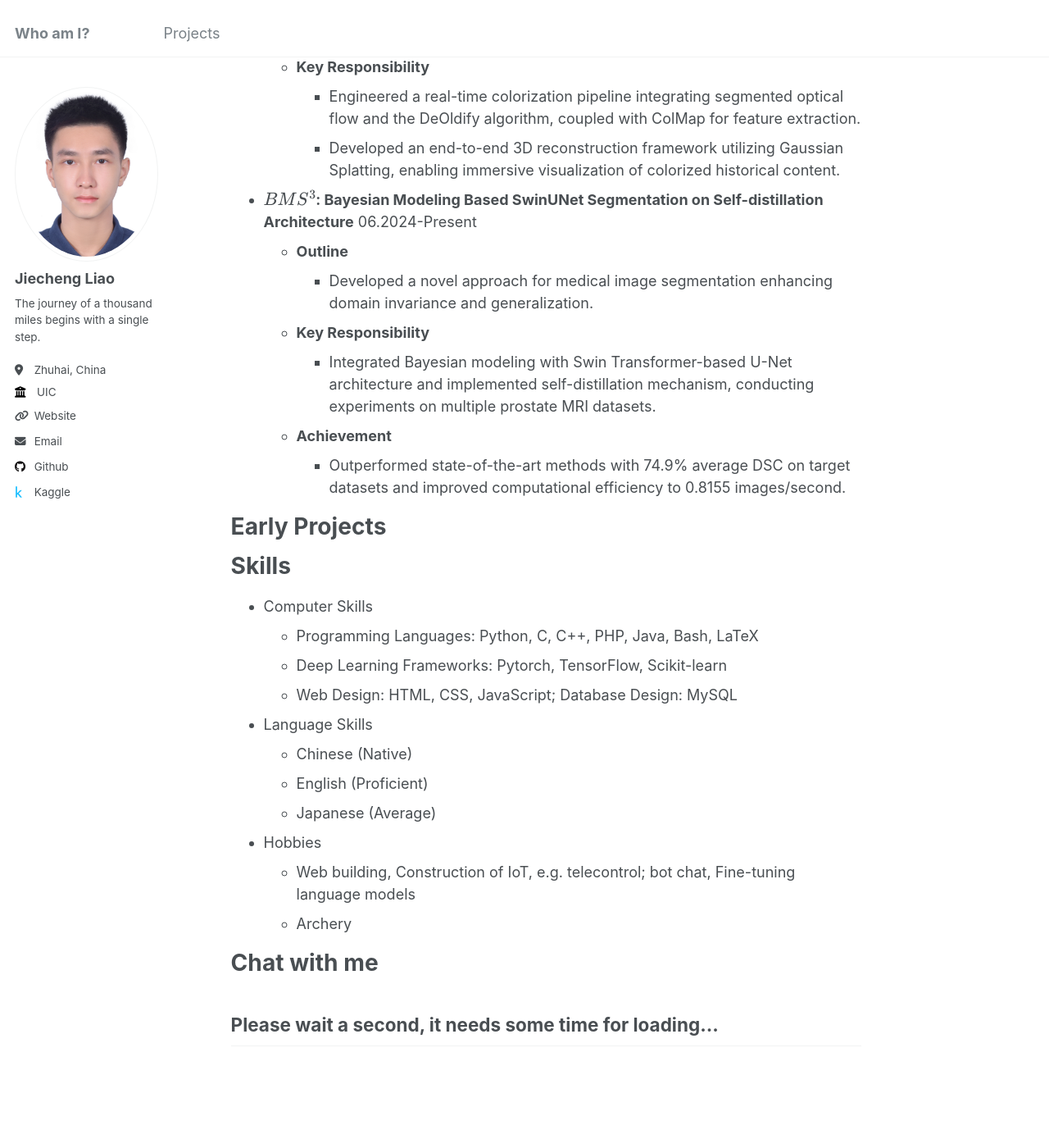
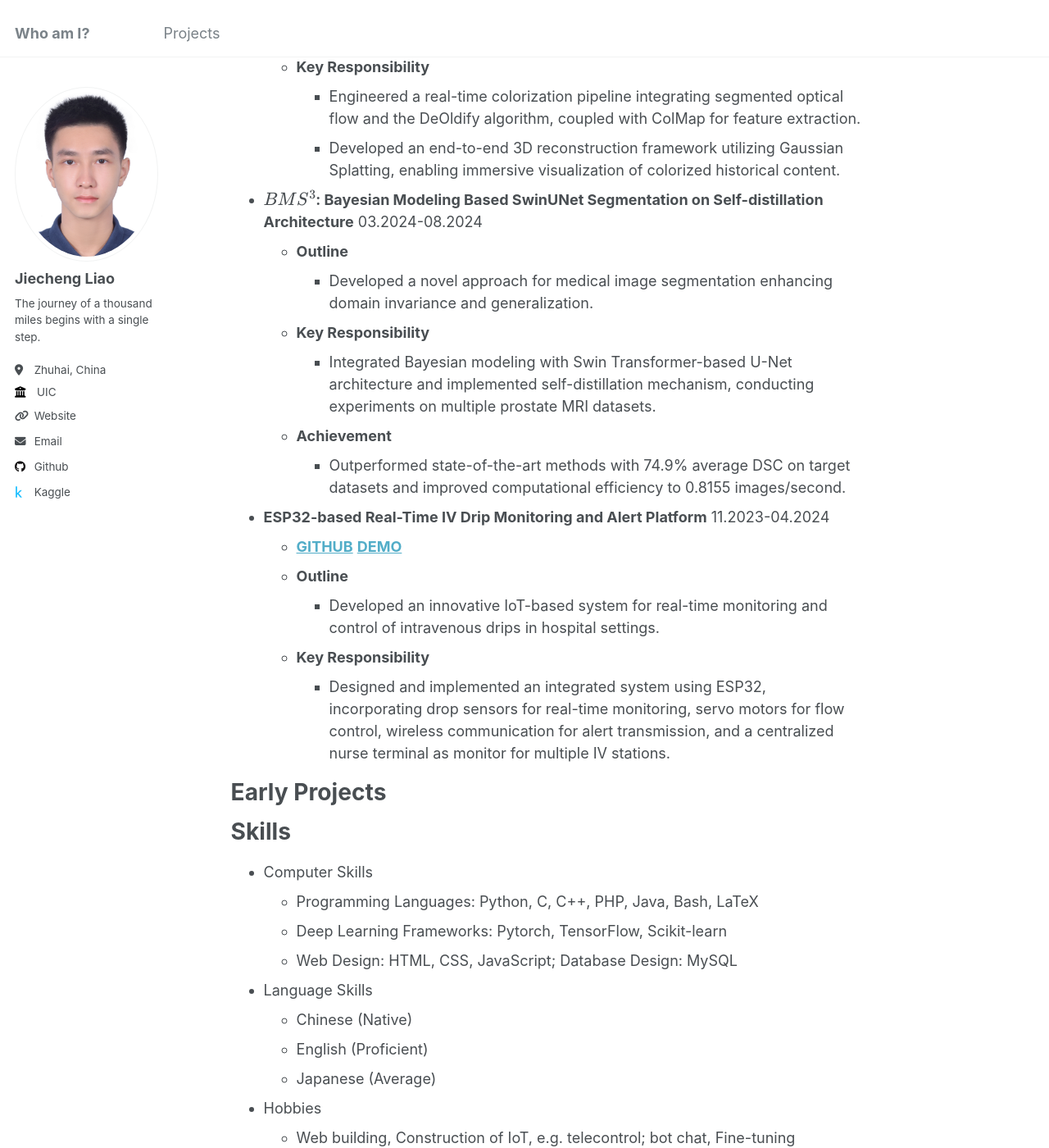
Before and after one commit to ffftuanxxx/ffftuanxxx.github.io, a Jekyll site: the page built from _pages/about.md, in a window 1280 px wide and 1400 px high, scrolled down 1765 px. Shown: the whole window at 82% size. Built offline with Jekyll 4.4.1, drawn with Linux system fonts in a browser that asks for light colours.

Commit message:
Update about.md

```diff
--- a/_pages/about.md
+++ b/_pages/about.md
@@ -56,13 +56,21 @@ Research Projects
     - Engineered a real-time colorization pipeline integrating segmented optical flow and the DeOldify algorithm, coupled with ColMap for feature extraction.
     - Developed an end-to-end 3D reconstruction framework utilizing Gaussian Splatting, enabling immersive visualization of colorized historical content.
 
-- **\\(BMS^3\\): Bayesian Modeling Based SwinUNet Segmentation on Self-distillation Architecture**        06.2024-Present
+- **\\(BMS^3\\): Bayesian Modeling Based SwinUNet Segmentation on Self-distillation Architecture**        03.2024-08.2024
   - **Outline**
     - Developed a novel approach for medical image segmentation enhancing domain invariance and generalization.
   - **Key Responsibility**
     - Integrated Bayesian modeling with Swin Transformer-based U-Net architecture and implemented self-distillation mechanism, conducting experiments on multiple prostate MRI datasets.
   - **Achievement**
     - Outperformed state-of-the-art methods with 74.9% average DSC on target datasets and improved computational efficiency to 0.8155 images/second.
+
+- **ESP32-based Real-Time IV Drip Monitoring and Alert Platform**        11.2023-04.2024
+  - [**GITHUB**](github.com/ffftuanxxx/ESP32-liquid)        [**DEMO**](elucidator.cn/esp32hosp-demo/)
+  - **Outline**
+    - Developed an innovative IoT-based system for real-time monitoring and control of intravenous drips in hospital settings.
+  - **Key Responsibility**
+    - Designed and implemented an integrated system using ESP32, incorporating drop sensors for real-time monitoring, servo motors for flow control, wireless communication for alert transmission, and a centralized nurse terminal as monitor for multiple IV stations.
+
 
 Early Projects
 ======
```
